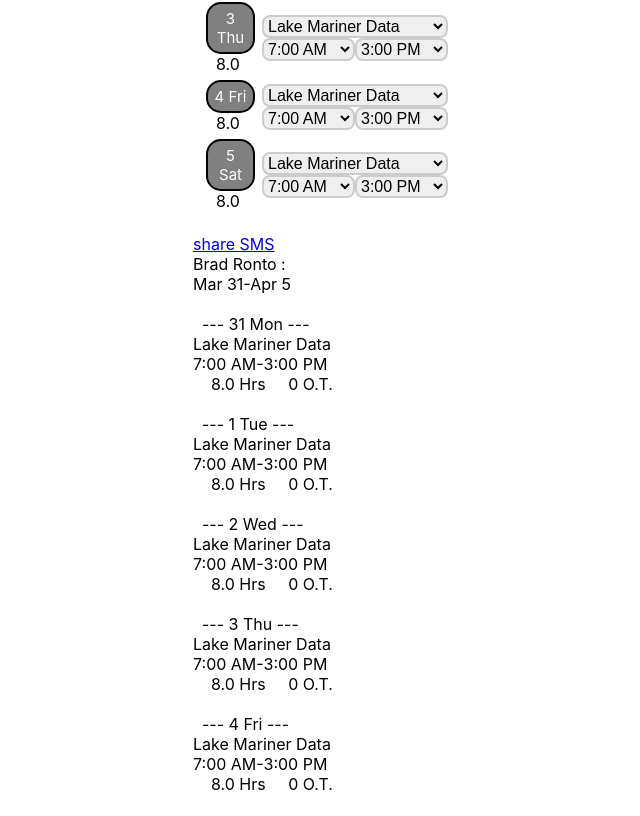
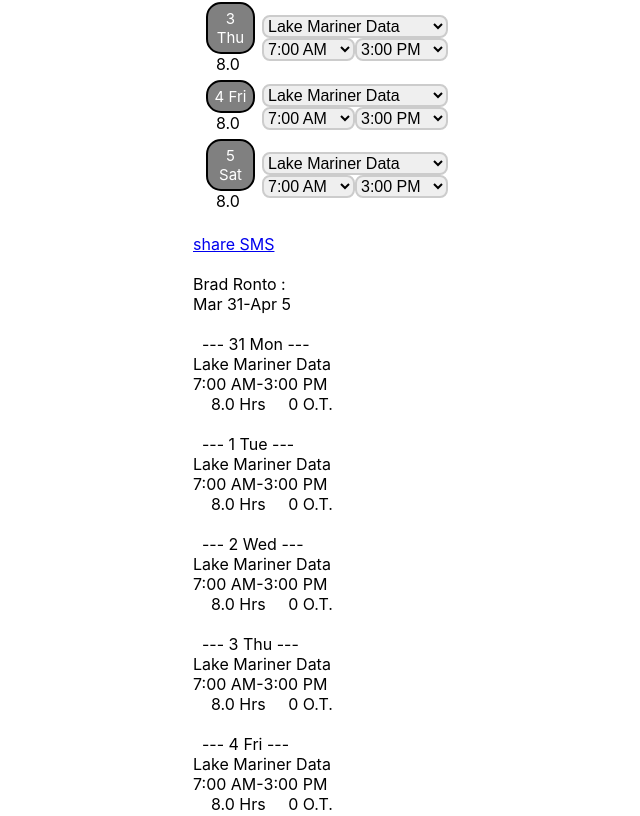
Before and after one commit to bradronto/bradronto.github.io, a React (Create React App) app in the folder timekeep/: page / in a window 1280 px wide. Shown: the part 265-1081 px from the top of the page, without its empty margins (277-917 px from the left). Built offline with nearby package versions, Linux system fonts and the light colour scheme.

Commit message:
and another..

```diff
--- a/timekeep/src/components/dates.js
+++ b/timekeep/src/components/dates.js
@@ -142,7 +142,28 @@ const WorkHoursTracker = () => {
   //const jobName = ['Lake Mariner','Linde Niag Falls']
 
   const optionsArray = ["Lake Mariner Data", "Linde Niag Falls"];
- const htmlRef =useRef();
+ //const htmlRef =useRef();
+
+   const textRef = useRef();
+   const [rawText, setRawText] = useState("wtf");
+   //const rawText = "sup";
+
+   const setraw = () => {
+ //   setRawText(textRef.current.textContent);
+
+         // Get the HTML content
+    const rawHTML = textRef.current.innerHTML;
+
+    // Replace all <br> tags with \n
+
+    const convertedText = rawHTML
+    .replace(/<\/?(span|div)[^>]*>/gi, "") // Matches opening or closing <span> and <div> tags
+    .replace(/\.\s*\./g, "") // Remove consecutive dots if any
+    .replace(/<br\s*\/?>/gi, "\n")
+    .replace(/&nbsp;/g, "");
+    setRawText(convertedText);
+
+   }
 
   return (
 
@@ -209,12 +230,12 @@ const WorkHoursTracker = () => {
 
       ))}
       <br></br>
-
-
-     <div className="blue" ref={htmlRef} >
-     <a href={`sms:?&body=${encodeURIComponent("whatever!")}`}>
+      <a  onClick={setraw}    href={`sms:?&body=${encodeURIComponent(rawText)}`}>
           share SMS
         </a>
+
+     <div className="blue" ref={textRef} >
+
         <br></br>
 
 
```
